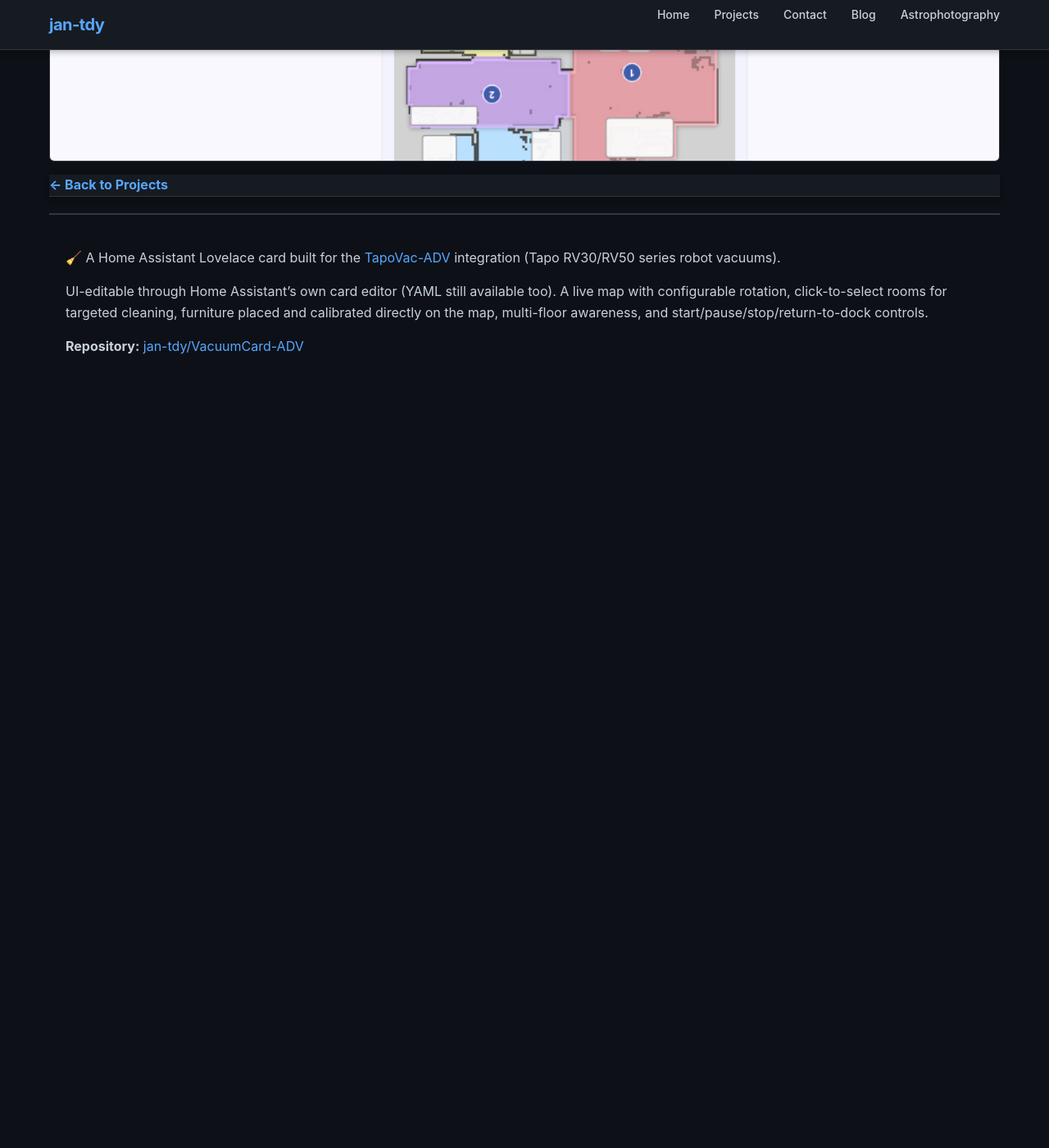
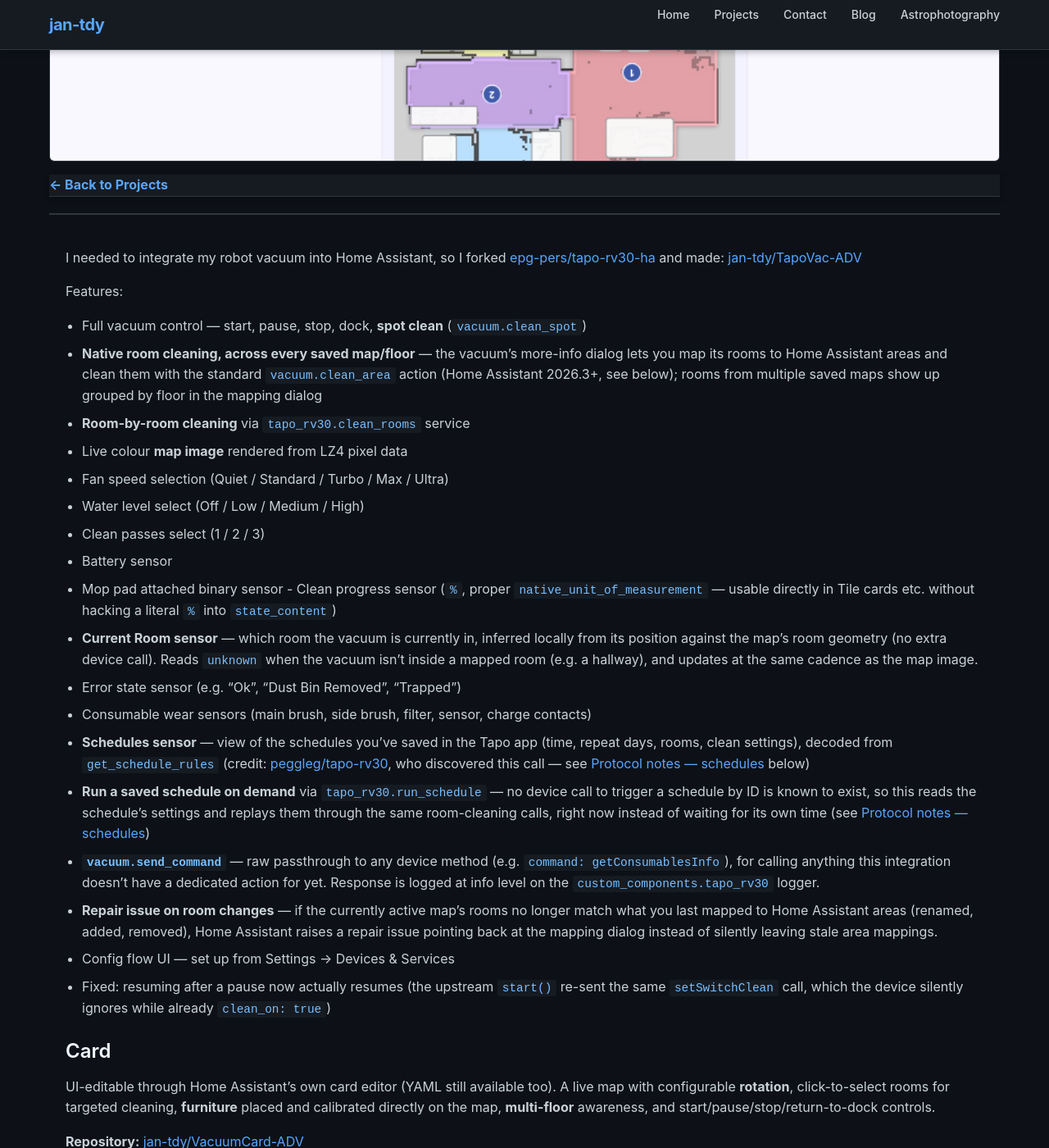
Before and after one commit to jan-tdy/jan-tdy, a Jekyll site: the page built from docs/_projects/vacuumcard-adv.md, in a window 1280 px wide and 1400 px high, scrolled down 340 px. Shown: the whole window at 82% size. Built offline with Jekyll 4.4.1, drawn with Linux system fonts in a browser that asks for light colours; before the commit the page ends 900 px from its top, so only the background shows below that; some of the changed text lies outside the part shown.

Commit message:
Revise VacuumCard ADV documentation and features
Updated project title and enhanced feature list for Tapo Vacuum integration in Home Assistant.

```diff
--- a/docs/_projects/vacuumcard-adv.md
+++ b/docs/_projects/vacuumcard-adv.md
@@ -1,10 +1,32 @@
 ---
-title: "VacuumCard ADV"
+title: "Tapo Vacuum in H.A."
 image: /assets/projects/vacuumcard-adv.png
 order: 4
 ---
-🧹 A Home Assistant Lovelace card built for the [TapoVac-ADV](https://github.com/jan-tdy/TapoVac-ADV) integration (Tapo RV30/RV50 series robot vacuums).
+I needed to integrate my robot vacuum into Home Assistant, so I forked [epg-pers/tapo-rv30-ha](https://github.com/epg-pers/tapo-rv30-ha) and made:
+[jan-tdy/TapoVac-ADV](https://github.com/jan-tdy/TapoVac-ADV)
 
-UI-editable through Home Assistant's own card editor (YAML still available too). A live map with configurable rotation, click-to-select rooms for targeted cleaning, furniture placed and calibrated directly on the map, multi-floor awareness, and start/pause/stop/return-to-dock controls.
+Features:
+- Full vacuum control — start, pause, stop, dock, **spot clean** (`vacuum.clean_spot`)
+- **Native room cleaning, across every saved map/floor** — the vacuum's more-info dialog lets you map its rooms to Home Assistant areas and clean them with the standard `vacuum.clean_area` action (Home Assistant 2026.3+, see below); rooms from multiple saved maps show up grouped by floor in the mapping dialog
+- **Room-by-room cleaning** via `tapo_rv30.clean_rooms` service
+- Live colour **map image** rendered from LZ4 pixel data
+- Fan speed selection (Quiet / Standard / Turbo / Max / Ultra)
+- Water level select (Off / Low / Medium / High)
+- Clean passes select (1 / 2 / 3)
+- Battery sensor
+- Mop pad attached binary sensor - Clean progress sensor (`%`, proper `native_unit_of_measurement` — usable directly in Tile cards etc. without hacking a literal `%` into `state_content`)
+- **Current Room sensor** — which room the vacuum is currently in, inferred locally from its position against the map's room geometry (no extra device call). Reads `unknown` when the vacuum isn't inside a mapped room (e.g. a hallway), and updates at the same cadence as the map image.
+- Error state sensor (e.g. "Ok", "Dust Bin Removed", "Trapped")
+- Consumable wear sensors (main brush, side brush, filter, sensor, charge contacts)
+- **Schedules sensor** — view of the schedules you've saved in the Tapo app (time, repeat days, rooms, clean settings), decoded from `get_schedule_rules` (credit: [peggleg/tapo-rv30](https://github.com/peggleg/tapo-rv30), who discovered this call — see [Protocol notes — schedules](#protocol-notes-schedules) below)
+- **Run a saved schedule on demand** via `tapo_rv30.run_schedule` — no device call to trigger a schedule by ID is known to exist, so this reads the schedule's settings and replays them through the same room-cleaning calls, right now instead of waiting for its own time (see [Protocol notes — schedules](#protocol-notes-schedules))
+- **`vacuum.send_command`** — raw passthrough to any device method (e.g. `command: getConsumablesInfo`), for calling anything this integration doesn't have a dedicated action for yet. Response is logged at info level on the `custom_components.tapo_rv30` logger.
+- **Repair issue on room changes** — if the currently active map's rooms no longer match what you last mapped to Home Assistant areas (renamed, added, removed), Home Assistant raises a repair issue pointing back at the mapping dialog instead of silently leaving stale area mappings.
+- Config flow UI — set up from Settings → Devices & Services
+- Fixed: resuming after a pause now actually resumes (the upstream `start()` re-sent the same `setSwitchClean` call, which the device silently ignores while already `clean_on: true`)
+
+## Card
+UI-editable through Home Assistant's own card editor (YAML still available too). A live map with configurable **rotation**, click-to-select rooms for targeted cleaning, **furniture** placed and calibrated directly on the map, **multi-floor** awareness, and start/pause/stop/return-to-dock controls.
 
 **Repository:** [jan-tdy/VacuumCard-ADV](https://github.com/jan-tdy/VacuumCard-ADV)
```
